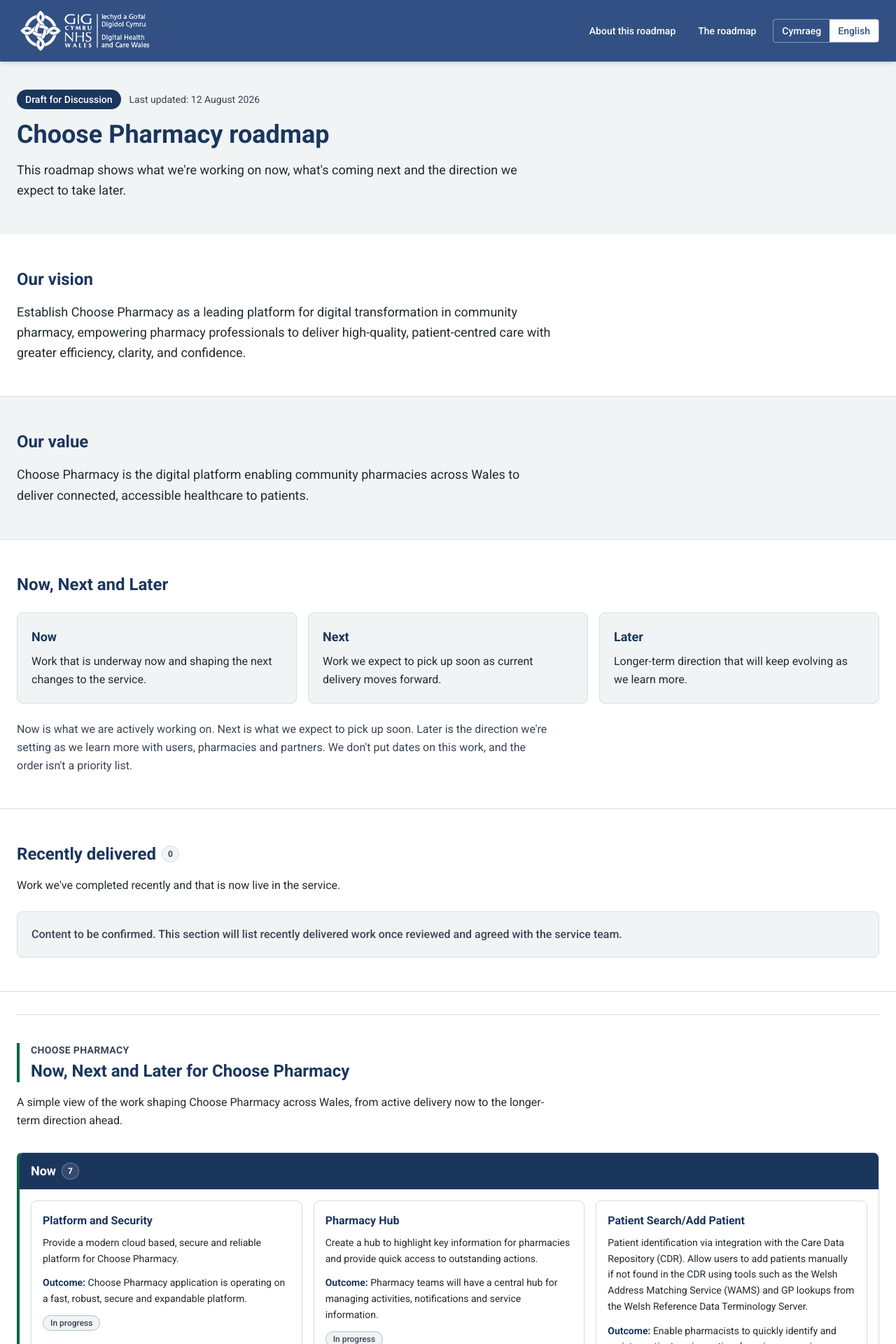
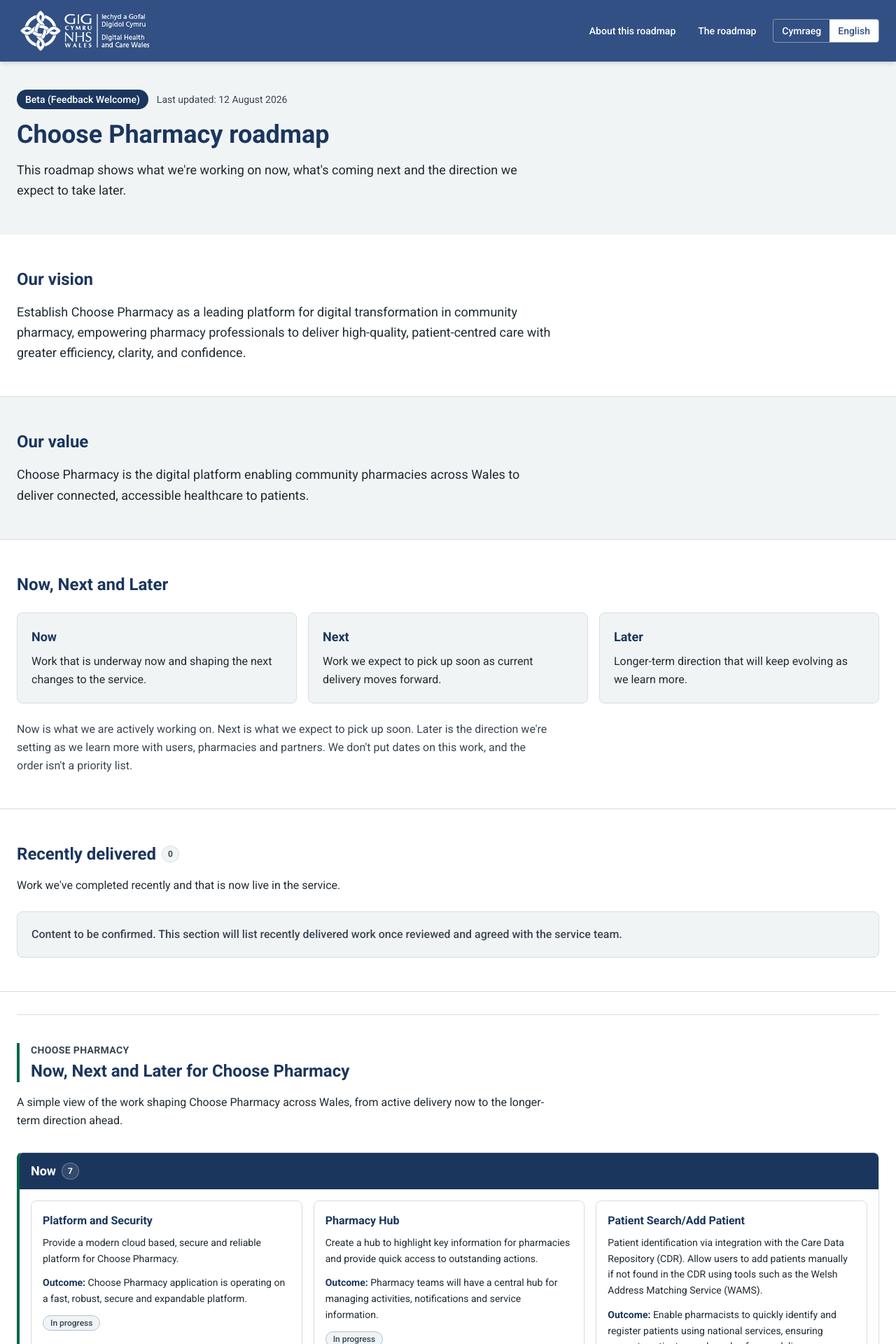
Before and after one commit to DHCW-Digital-Health-and-Care-Wales/ChoosePharmacy-Roadmap, a React (Vite) app: page / in a window 1280 px wide. Shown: the top 1920 px of the page at 70% size. Built offline with nearby package versions, Linux system fonts and the light colour scheme.

Commit message:
Update status label from 'Draft for Discussion' to 'Beta (Feedback Welcome)' in src/data/roadmap.ts

```diff
--- a/src/data/roadmap.ts
+++ b/src/data/roadmap.ts
@@ -129,7 +129,7 @@
     reviewNote: localised(
       'We update this roadmap as plans develop and we learn from delivery.',
     ),
-    statusLabel: 'Draft for Discussion',
+    statusLabel: 'Beta (Feedback Welcome)',
     betaNote: localised(
       'We are trialling a public beta of our roadmap here. Our long-term goal is to make these available through our website.',
     ),
@@ -202,7 +202,7 @@
       id: 'patient-search-add-patient',
       title: localised('Patient Search/Add Patient'),
       summary: localised(
-        'Patient identification via integration with the Care Data Repository (CDR). Allow users to add patients manually if not found in the CDR using tools such as the Welsh Address Matching Service (WAMS) and GP lookups from the Welsh Reference Data Terminology Server.',
+        'Patient identification via integration with the Care Data Repository (CDR). Allow users to add patients manually if not found in the CDR using tools such as the Welsh Address Matching Service (WAMS).',
       ),
       categoryId: CATEGORY_ID,
       horizon: 'now',
@@ -215,7 +215,7 @@
       id: 'patient-hub',
       title: localised('Patient Hub'),
       summary: localised(
-        'A centralised patient hub showing key patient information, including a consolidated patient history, allergy and intolerance management including Shared Medicines Record (SMR) integration and Welsh GP Record (WGPR) access.',
+        'A centralised patient hub showing key patient information, including a consolidated patient history, allergy and intolerance management including Shared Medicines Record (SMR) integration and adverse reaction recording.',
       ),
       categoryId: CATEGORY_ID,
       horizon: 'now',
@@ -276,7 +276,7 @@
       id: 'welsh-immunisation-service-wis',
       title: localised('Welsh Immunisation Service (WIS)'),
       summary: localised(
-        'Integration with the Welsh Immunisation Service (WIS), allowing pharmacy teams to view vaccine eligibility information and vaccine data, with a seamless pass through to provide and record vaccinations delivered in pharmacy.',
+        'Integration with the Welsh Immunisation Service (WIS), allowing pharmacy teams to view vaccine eligibility information and vaccine data, with a seamless pass through to provide and record vaccination services.',
       ),
       categoryId: CATEGORY_ID,
       horizon: 'next',
@@ -334,7 +334,7 @@
       horizon: 'next',
       status: 'exploring',
       outcome:
-        'The data will provide service insights and performance metrics that help users and stakeholders monitor services, make informed decisions, drive improvements in patient care and outcomes, and make key policy decisions.',
+        'The data will provide service insights and performance metrics that help users and stakeholders monitor services, make informed decisions, drive improvements in patient care and outcomes.',
       updated: UPDATED_AT,
     },
     {
@@ -360,20 +360,20 @@
       horizon: 'later',
       status: 'exploring',
       outcome:
-        'Enable referral information to be shared seamlessly between NHS 111 and Choose Pharmacy, helping patients access the most appropriate care, reducing the need to repeat information, and allowing pharmacy teams to prepare for and manage incoming referrals effectively.',
+        'Enable referral information to be shared seamlessly between NHS 111 and Choose Pharmacy, helping patients access the most appropriate care, reducing the need to repeat information, and easing pressure on other services.',
       updated: UPDATED_AT,
     },
     {
       id: 'nhs-wales-app-integration',
       title: localised('NHS Wales App Integration'),
       summary: localised(
-        'Build integrations with the NHS Wales App, ensuring patient information can be shared with Choose Pharmacy and enabling patients to book appointments through the app and make nominations for the DMR service.',
+        'Build integrations with the NHS Wales App, ensuring patient information can be shared with Choose Pharmacy and enabling patients to book appointments through the app and make nominations.',
       ),
       categoryId: CATEGORY_ID,
       horizon: 'later',
       status: 'exploring',
       outcome:
-        'Enable patients to manage their interactions with community pharmacy through the NHS Wales App, including booking appointments and nominating services, while ensuring information is shared seamlessly to support coordinated care, reduce duplication, and improve patient outcomes.',
+        'Enable patients to manage their interactions with community pharmacy through the NHS Wales App, including booking appointments and nominating services, while ensuring information is shared securely.',
       updated: UPDATED_AT,
     },
     {
@@ -399,7 +399,7 @@
       horizon: 'later',
       status: 'exploring',
       outcome:
-        'Provide pharmacy teams with streamlined, evidence-based clinical templates that reduce administrative effort, improve consultation efficiency, and enable patients to receive care more quickly and consistently.',
+        'Provide pharmacy teams with streamlined, evidence-based clinical templates that reduce administrative effort, improve consultation efficiency, and enable patients to receive care more quickly.',
       updated: UPDATED_AT,
     },
     {
@@ -425,7 +425,7 @@
       horizon: 'later',
       status: 'exploring',
       outcome:
-        'Prescriptions generated within Choose Pharmacy will be transferred electronically to dispensing systems, reducing manual administration, streamlining pharmacy workflows, and helping patients receive their medicines more quickly.',
+        'Prescriptions generated within Choose Pharmacy will be transferred electronically to dispensing systems, reducing manual administration, streamlining pharmacy workflows, and helping patients get medicines faster.',
       updated: UPDATED_AT,
     },
     {
@@ -451,7 +451,7 @@
       horizon: 'later',
       status: 'exploring',
       outcome:
-        'Consultation information will be shared directly with GP systems using clinically coded messages, reducing administrative effort, eliminating manual transcription, improving the timeliness and accuracy of patient records, and supporting better continuity of care.',
+        'Consultation information will be shared directly with GP systems using clinically coded messages, reducing administrative effort, eliminating manual transcription, improving the timeline for GPs to receive information, and improving patient safety.',
       updated: UPDATED_AT,
     },
   ],
```
